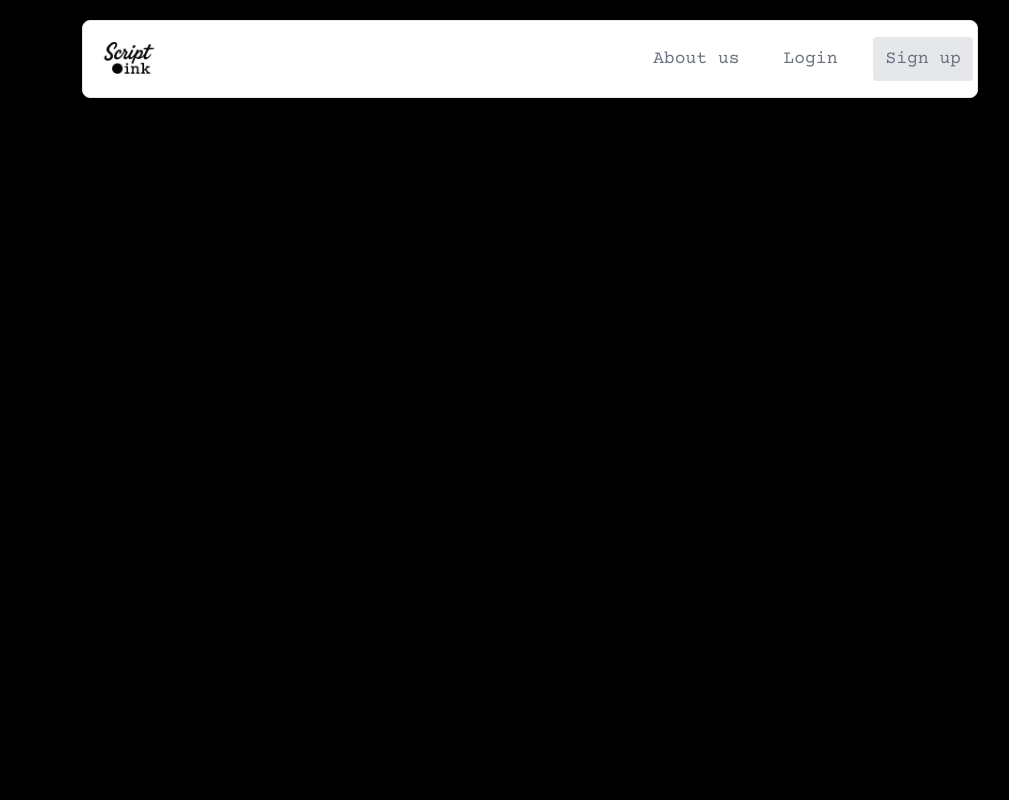
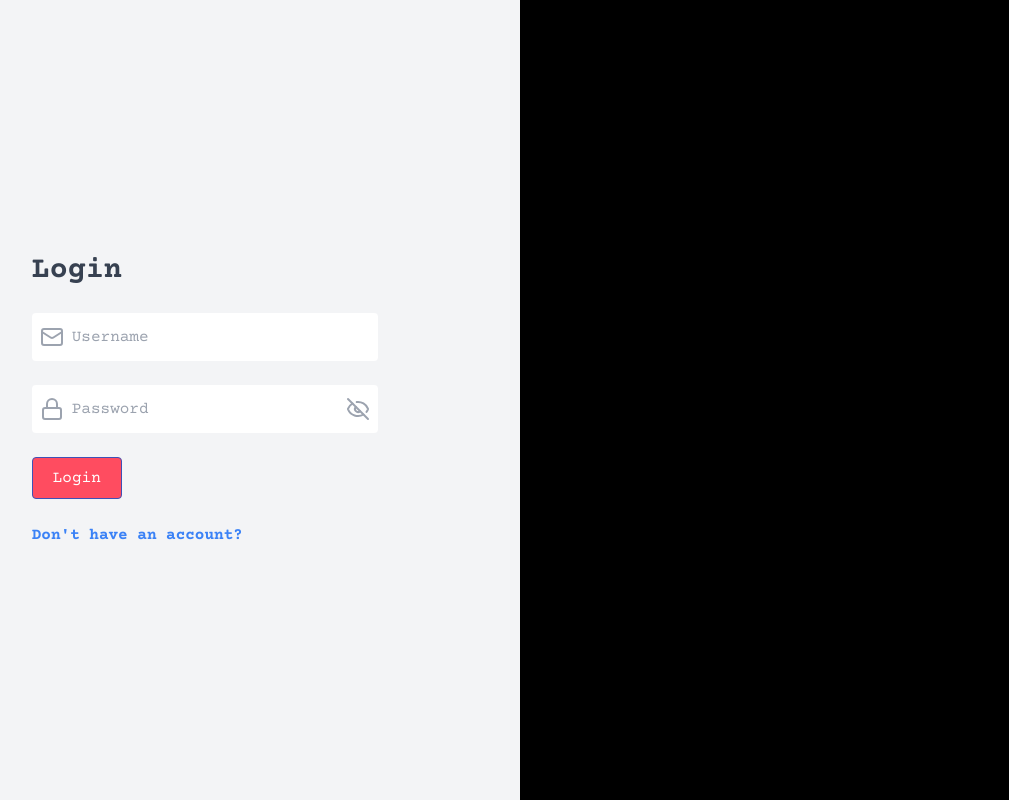
Before and after one commit to prasathnarayanan6/script-ink, a React (Create React App) app in the folder client/: page /login in a window 1280 px wide. Shown: the whole page, without its empty margins (110-1119 px from the left). Built offline with nearby package versions, Linux system fonts and the light colour scheme.

Commit message:
Login Page

```diff
--- a/client/package.json
+++ b/client/package.json
@@ -15,6 +15,7 @@
     "react-dom": "^19.1.0",
     "react-router-dom": "^7.7.1",
     "react-scripts": "5.0.1",
+    "react-spinners": "^0.17.0",
     "web-vitals": "^2.1.4"
   },
   "scripts": {
--- a/client/src/Components/NavBar.js
+++ b/client/src/Components/NavBar.js
@@ -1,7 +1,8 @@
 import { Bell, MessageCircleMore, Search } from "lucide-react";
 import React from "react";
 import scriptinklogo from '../assets/scriptInkPrimary.png'
-function NavBar(){
+function NavBar({pathName}){
+    // console.log(pathName)
     return (
         <>
         <div className="navbar dm-sans pt-5">
@@ -46,7 +47,7 @@ function NavBar(){
                         </div>
                     </div>
                     <div className="relative md:block">
-                        <div className="px-3 py-2 ms-6 text-gray-500 hover:bg-[#FF4C60] hover:text-white rounded transition-all ease-in-out duration-200">
+                        <div className={`${pathName?.login==="login" ? 'bg-[#FF4C60] text-white px-3 py-2 ms-6 text-gray-500 rounded transition-all ease-in-out duration-200' : 'px-3 py-2 ms-6 text-gray-500 hover:bg-[#FF4C60] hover:text-white rounded transition-all ease-in-out duration-200'}`}>
                             <a className="" href="/login">
                                     <div className="text-lg">Login</div>
                             </a>
--- a/client/src/Pages/Home.js
+++ b/client/src/Pages/Home.js
@@ -1,7 +1,7 @@
 import React from 'react';
 import { jwtDecode } from 'jwt-decode';
 import NavBar from '../Components/NavBar';
-import hero from '../assets/hero.jpeg'
+import hero from '../assets/hero.jpeg';
 function Home() {
   return (
     <>
--- a/client/src/Pages/Login.js
+++ b/client/src/Pages/Login.js
@@ -1,19 +1,103 @@
-import React from "react";
+import React, {useState} from "react";
 import NavBar from "../Components/NavBar";
-import hero from '../assets/hero.jpeg'
-
-function Login(){
+import { useParams } from 'react-router-dom';
+import { LockIcon, Mail, Eye, EyeOff} from "lucide-react";
+import { PuffLoader,RingLoader, CircleLoader , MoonLoader, ClipLoader} from 'react-spinners';
+function Login() {
+    const pathName = useParams();
+    const [icon, setIcon] = useState(EyeOff);
+    const [type, setType] = useState('password');
+    const [loading, setLoading] = useState(false);
+    const [loginData, setLoginData] = useState({
+        user_email: '',
+        user_password: ''
+    })
+    const handleChange = (e) =>{
+        const {name, value} = e.target;
+        setLoginData((prevData)=>({
+            ...prevData,
+            [name]: value,
+        }))
+    }
+    const handleToggle = () => {
+        if(type==='password')
+        {
+            setIcon(Eye);
+            setType('text');
+        }
+        else
+        {
+            setIcon(EyeOff);
+            setType('password');
+        }
+    }
+    const handleSubmit = (e) => {
+        e.preventDefault();
+        try
+        {
+                    const result = "check";
+                    console.log(result)
+        }
+        catch(err)
+        {
+            console.log(err)
+        }
+    }
+    console.log(loginData);
     return (
         <>
-           <div className="bg-black h-screen">
-                        <div className="fixed top-0 left-0 w-full z-50 bg-transparent">
-                                <NavBar />
-                        </div>
-                        <section className="relative overflow-hidden text-gray-800 min-h-[calc(100vh-64px)] flex items-center justify-center">
-
-                        </section>
-           </div>
+            <div className="bg-black min-h-screen">
+                <div className="grid grid-cols-2 gap-5">
+                       <div className="bg-gray-100 flex justify-center items-center h-screen">
+                            <div className="w-[55%] max-w-md">
+                                    <h1 className="text-3xl font-semibold text-gray-700 mb-6">
+                                        Login
+                                    </h1>
+                                    <div className="relative">
+                                                <input
+                                                    type="text"
+                                                    placeholder="Username"
+                                                    value={loginData.user_email}
+                                                    onChange={handleChange}
+                                                    name="user_email"
+                                                    className="rounded px-10 py-3 w-full mb-6 focus:outline-none focus:ring-0"
+                                                />
+                                                <div className="absolute top-3 left-2"><Mail size={24} strokeWidth={2} className="text-gray-400" /></div>
+                                    </div>
+                                    <div className="relative">
+                                                    <input
+                                                        type={type}
+                                                        placeholder="Password"
+                                                        value={loginData.user_password}
+                                                        onChange={handleChange}
+                                                        name="user_password"
+                                                        className="rounded px-10 py-3 w-full mb-6 focus:outline-none focus:ring-0"
+                                                    />
+                                                    <div className="absolute top-3 left-2"><LockIcon size={24} strokeWidth={2} className="text-gray-400" /></div>
+                                                    <button class="absolute top-3 right-2" onClick={handleToggle}>
+                                                    {React.createElement(icon, {
+                                                            size: 24,
+                                                            strokeWidth: 2,
+                                                            className: 'text-gray-400',
+                                                    })}
+                                                    </button>
+                                    </div>
+                                    <button className={`${loading ? ("bg-gray-300 text-gray-500 font-semibold rounded px-5 py-2 text-lg transition-all ease-in-out") : ("px-5 py-2 text-gray-500 bg-[#FF4C60] border border-[#3F51B5] text-white rounded transition-all ease-in-out duration-200")}`} onClick={handleSubmit} disabled={loading}>
+                                    {loading ? (
+                                            <div>Logging In <ClipLoader color="#8DC63F" size={24} className="ms-2" cssOverride={{ borderWidth: "4px",  }}/></div>
+                                        ) : (
+                                            "Login"
+                                        )}
+                                    </button><br></br><br></br>
+                                    <button className="font-semibold text-blue-500">Don't have an account?</button>
+                            </div>
+                       </div>
+                       <div className="">
+                            zcaf
+                       </div>
+                </div>
+            </div>
         </>
-    )
+    );
 }
 export default Login;
--- a/client/src/Routes/routes.js
+++ b/client/src/Routes/routes.js
@@ -8,7 +8,7 @@ function RoutesPath() {
     <BrowserRouter>
             <Routes>
                     <Route path="/" element={<Home />}/>
-                    <Route path="/login" element={<Login />} />
+                    <Route path="/:login" element={<Login />} />
                     <Route element={<PrivateRoute />}>
                     </Route>
             </Routes>
```
Also changed, not shown: 1 other file (tests, documents, lock files or other folders).
